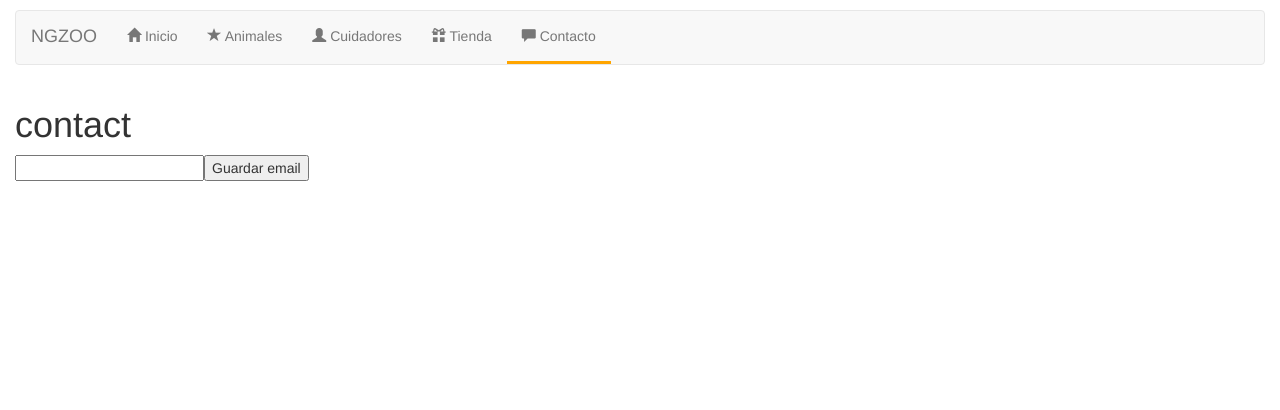
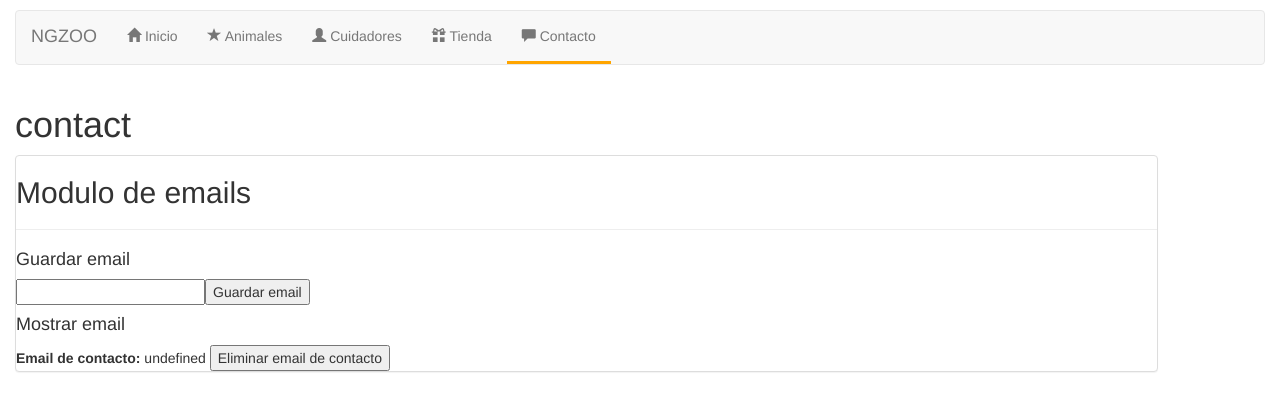
Before and after one commit to OussamaAlouat/curso-angular8, an Angular app: page /contacto in a window 1280 px wide. Both pictures are taken after a click on the button "Guardar email". Shown: the top 410 px of the page. Built offline with nearby package versions, Linux system fonts and the light colour scheme.

Commit message:
Added module

```diff
--- a/src/app/app.component.html
+++ b/src/app/app.component.html
@@ -35,12 +35,6 @@
             Contacto
           </a>
         </li>
-        <li class="hidden">
-          <span *ngIf="emailContacto">
-            <strong> Email de contacto:</strong> {{emailContacto}}
-            <button (click)="removeEmail()">Eliminar email de contacto</button>
-          </span>
-        </li>
       </ul>
     </div>
   </nav>
--- a/src/app/app.module.ts
+++ b/src/app/app.module.ts
@@ -2,8 +2,10 @@ import { BrowserModule } from '@angular/platform-browser';
 import { NgModule } from '@angular/core';
 import {FormsModule}   from '@angular/forms';
 
+// Importar nuestro nuevo modulo
+import { ModuloEmailModule } from './moduloemail/modulo-email.module';
+
 import { routing, appRoutingProviders } from './app.routing';
-
 import { AppRoutingModule } from './app-routing.module';
 
 // Components
@@ -30,6 +32,7 @@ import { KeepersComponent } from './components/keepers/keepers.component';
     AppRoutingModule,
     FormsModule,
     routing,
+    ModuloEmailModule
   ],
   providers: [appRoutingProviders],
   bootstrap: [AppComponent]
--- a/src/app/components/contact/contact.component.html
+++ b/src/app/components/contact/contact.component.html
@@ -1,4 +1,2 @@
 <h1>{{title}}</h1>
-
-<input type="text" [(ngModel)]="emailContacto" />
-<button (click)="guardarEmail()">Guardar email</button>
+<main-email></main-email>
--- /dev/null
+++ b/src/app/moduloemail/components/guardar-email/guardar-email.component.html
@@ -0,0 +1,3 @@
+<h4>{{title}}</h4>
+<input type="text" [(ngModel)]="emailContacto" />
+<button (click)="guardarEmail()">Guardar email</button>
--- /dev/null
+++ b/src/app/moduloemail/components/guardar-email/guardar-email.component.ts
@@ -0,0 +1,14 @@
+import { Component } from '@angular/core';
+
+@Component({
+  selector: 'guardar-email',
+  templateUrl: './guardar-email.component.html',
+})
+export class GuardarEmailComponent {
+  title = 'Guardar email ';
+  public emailContacto: string;
+
+  guardarEmail() {
+    localStorage.setItem('emailContacto', this.emailContacto);
+  }
+}
--- /dev/null
+++ b/src/app/moduloemail/components/main-email/main-email.component.html
@@ -0,0 +1,7 @@
+
+<div class="panel panel-default">
+  <h2>{{title}}</h2>
+  <hr>
+  <guardar-email></guardar-email>
+  <mostrar-email></mostrar-email>
+</div>
--- /dev/null
+++ b/src/app/moduloemail/components/main-email/main-email.component.ts
@@ -0,0 +1,10 @@
+import { Component, DoCheck, OnInit } from '@angular/core';
+
+@Component({
+  selector: 'main-email',
+  templateUrl: './main-email.component.html',
+})
+export class MainEmailComponent {
+  title = 'Modulo de emails ';
+  public emailContacto: string;
+}
--- /dev/null
+++ b/src/app/moduloemail/components/mostar-email/mostrar-email.component.html
@@ -0,0 +1,5 @@
+<div *ngIf="emailContacto">
+  <h4>{{title}}</h4>
+  <strong> Email de contacto:</strong> {{emailContacto}}
+  <button (click)="removeEmail()">Eliminar email de contacto</button>
+</div>
--- /dev/null
+++ b/src/app/moduloemail/components/mostar-email/mostrar-email.component.ts
@@ -0,0 +1,18 @@
+import { Component, DoCheck, OnInit } from '@angular/core';
+
+@Component({
+  selector: 'mostrar-email',
+  templateUrl: './mostrar-email.component.html',
+})
+export class MostrarEmailComponent implements DoCheck {
+  title = 'Mostrar email ';
+  public emailContacto: string;
+
+  ngDoCheck() {
+    this.emailContacto = localStorage.getItem('emailContacto')
+  }
+
+  removeEmail() {
+    localStorage.removeItem('emailContacto')
+  }
+}
```
Also changed, not shown: src/app/moduloemail/modulo-email.module.ts (added, +22 -0 lines).
